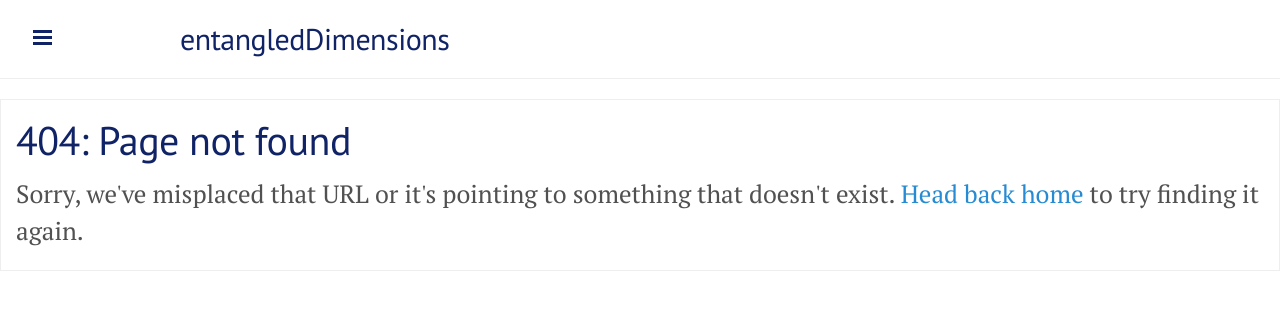
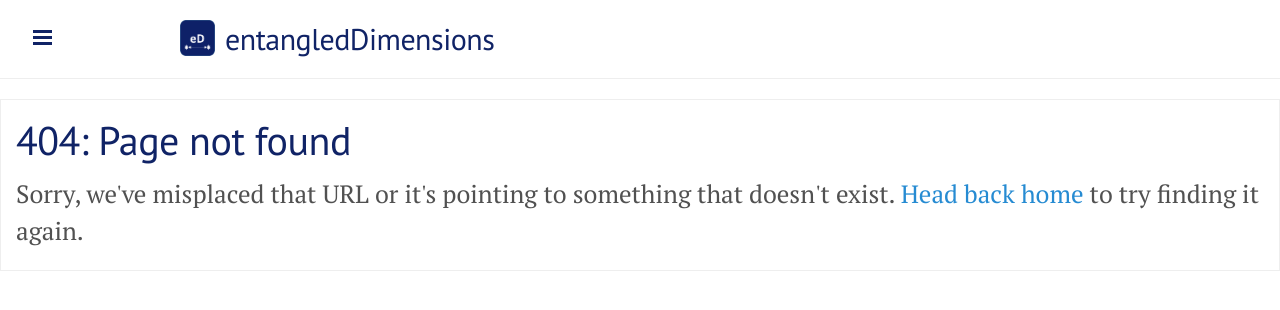
Before and after one commit to hmisra/hmisra.github, a Jekyll site: the page built from 404.html, in a window 1280 px wide. Shown: the top 310 px of the page. Built offline with Jekyll 4.4.1, drawn with Linux system fonts in a browser that asks for light colours; comment, search, counter and statistics services are not loaded.

Commit message:
version1 new ui

```diff
--- a/_includes/head.html
+++ b/_includes/head.html
@@ -23,8 +23,8 @@
   <!-- Icons -->
   <link rel="apple-touch-icon-precomposed" sizes="144x144" href="/public/apple-touch-icon-144-precomposed.png">
   <link rel="shortcut icon" href="/public/favicon.ico">
+    <link rel="logo" href="/logo.png">
 
   <!-- RSS -->
-  <link rel="alternate" type="application/rss+xml" title="RSS" href="/atom.xml">
-<script src="/public/simple-jekyll-search/dest/jekyll-search.js" type="text/javascript"></script>
+  <!--<link rel="alternate" type="application/rss+xml" title="RSS" href="/atom.xml">-->
 </head>
--- a/_layouts/default.html
+++ b/_layouts/default.html
@@ -12,13 +12,15 @@
     <div class="wrap">
       <div class="masthead">
         <div class="container">
+
           <label for="sidebar-checkbox" class="sidebar-toggle"></label>
-
+ <div class="header">
+     <img src="/logo.png" width="35px" length="35px">
           <h2 class="masthead-title">
             <a href="/" title="Home">{{ site.title }}</a>
             <small>{{ site.tagline }}</small>
           </h2>
-
+             </div>
         </div>
       </div>
 
--- a/public/css/lanyon.css
+++ b/public/css/lanyon.css
@@ -178,6 +178,22 @@ h1, h2, h3, h4, h5, h6 {
   }
 }
 
+.header
+{
+    position: relative;
+}
+.header img {
+   float: left;
+    position: relative;
+    margin-right: 10px;
+    top: -1;
+
+}
+
+.header h2 {
+  position: relative;
+
+}
 
 /*
  * Sidebar
@@ -382,7 +398,7 @@ a.sidebar-nav-item:focus {
 }
 
 .post-grid {
-    width: 30%;
+    width: 20%;
 
     margin-right: 3%;
     display: inline-block;
@@ -454,7 +470,7 @@ a.sidebar-nav-item:focus {
 
 .post-book
 {
-    height: 400px;
+    height: 300px;
 
 }
 
@@ -471,6 +487,7 @@ a.sidebar-nav-item:focus {
 }
 .transparent-box-text{
    overflow: hidden;
+    text-overflow:clip;
     height: 120px;
     margin: 5%;
     font-weight: bold;
```
Also changed, not shown: logo.png (added).
